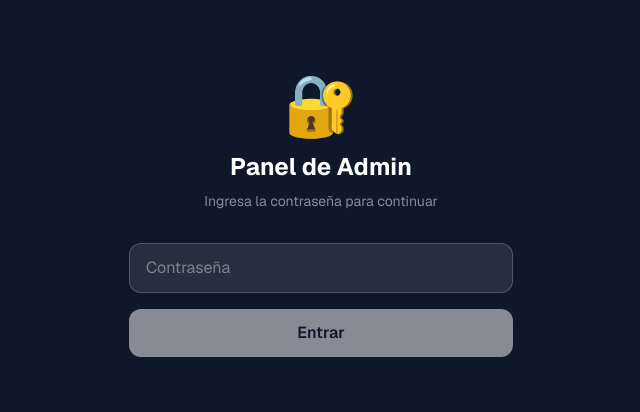
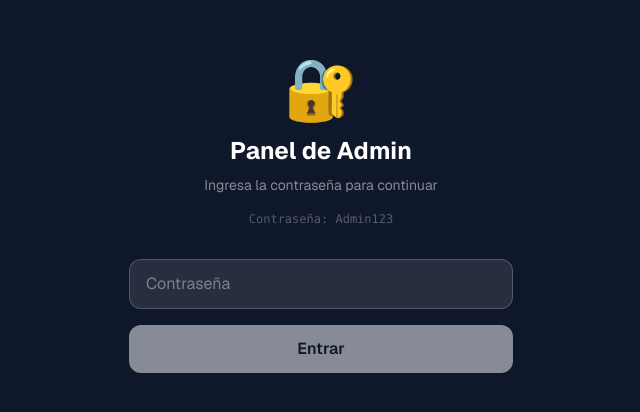
Before and after one commit to SebastianCastilloDev/amigo-secreto, a Next.js app: page /admin in a window 1280 px wide. Shown: the part 184-596 px from the top of the page, without its empty margins (319-959 px from the left). Built offline with nearby package versions, Linux system fonts and the light colour scheme.

Commit message:
feat: Add placeholder password for demonstration in admin login panel

```diff
--- a/app/admin/componentes/FormularioLogin.tsx
+++ b/app/admin/componentes/FormularioLogin.tsx
@@ -22,6 +22,8 @@ export function FormularioLogin({
           <div className="text-6xl mb-4">🔐</div>
           <h1 className="text-2xl font-bold text-white mb-2">Panel de Admin</h1>
           <p className="text-white/50 text-sm">Ingresa la contraseña para continuar</p>
+          {/* Cebo para hackers curiosos */}
+          <p className="text-white/30 text-xs mt-4 font-mono">Contraseña: Admin123</p>
         </div>
 
         <form onSubmit={onSubmit} className="space-y-4">
```
